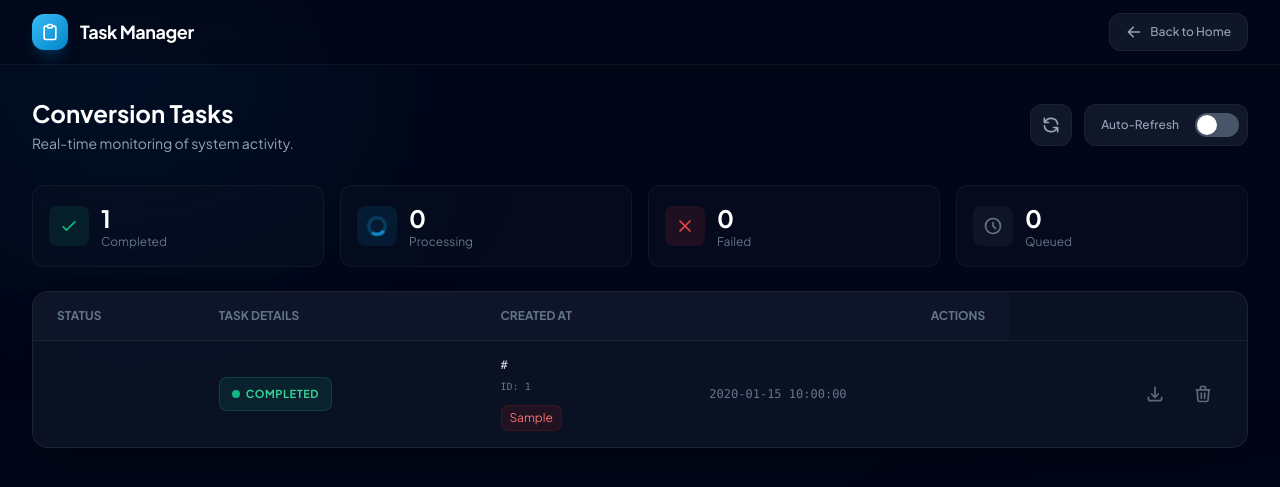
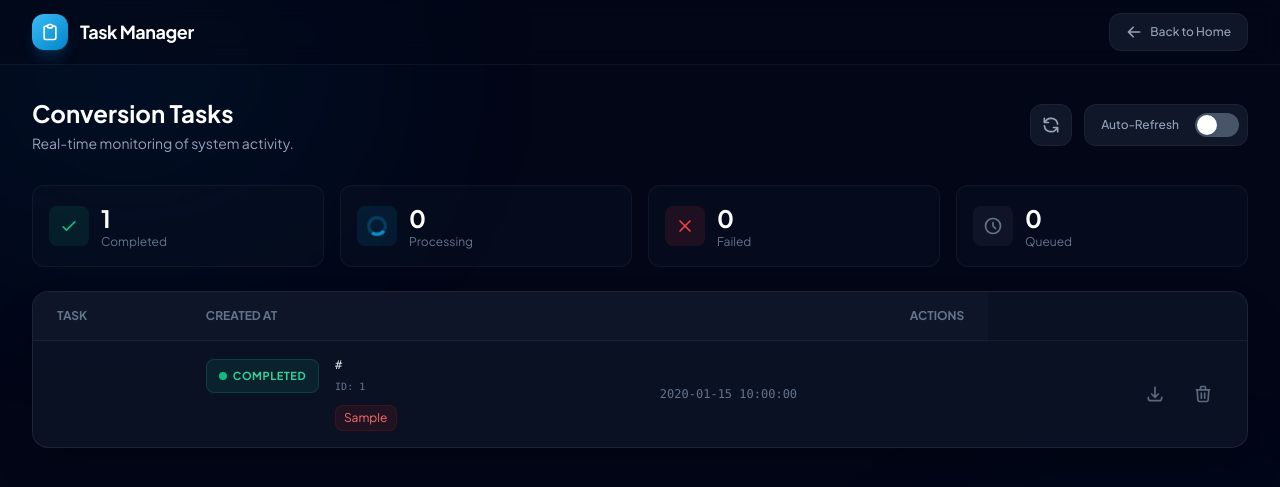
Before and after one commit to luzyver/Fetchly, a Flask app: page /admin/tasks in a window 1280 px wide. Shown: the top 487 px of the page. Run offline with Flask 3, Linux system fonts and the light colour scheme; tables that the repository leaves empty hold one stand-in row (values such as "Sample post"); some libraries are stand-ins or nearby versions.

Commit message:
style(templates): Remove xmlns attributes and simplify admin tasks table layout
- Remove xmlns="http://www.w3.org/2000/svg" attributes from SVG elements
- Remove aria-hidden="true" attribute from toggle switch span
- Consolidate "Status" and "Task Details" columns into single "Task" column
- Reorganize task table structure to display status badge and task details side-by-side
- Improve table layout readability by combining related information in unified column
- Reduce unnecessary HTML attributes for cleaner markup

```diff
--- a/templates/admin_tasks.html
+++ b/templates/admin_tasks.html
@@ -24,14 +24,14 @@
             <div class="flex items-center justify-between h-16">
                 <div class="flex items-center space-x-3">
                     <div class="w-9 h-9 rounded-xl bg-gradient-to-br from-brand-400 to-brand-600 flex items-center justify-center shadow-lg shadow-brand-500/20">
-                        <svg xmlns="http://www.w3.org/2000/svg" class="h-5 w-5 text-white" fill="none" viewBox="0 0 24 24" stroke="currentColor">
+                        <svg class="h-5 w-5 text-white" fill="none" viewBox="0 0 24 24" stroke="currentColor">
                             <path stroke-linecap="round" stroke-linejoin="round" stroke-width="2" d="M9 5H7a2 2 0 00-2 2v12a2 2 0 002 2h10a2 2 0 002-2V7a2 2 0 00-2-2h-2M9 5a2 2 0 002 2h2a2 2 0 002-2M9 5a2 2 0 012-2h2a2 2 0 012 2" />
                         </svg>
                     </div>
                     <span class="text-lg font-bold text-white tracking-tight">Task Manager</span>
                 </div>
                 <a href="/" class="btn-secondary group flex items-center px-4 py-2.5 rounded-xl bg-slate-800/50 hover:bg-slate-800 text-slate-400 hover:text-white transition-all text-xs font-medium border border-white/5">
-                    <svg xmlns="http://www.w3.org/2000/svg" class="h-4 w-4 mr-2 group-hover:-translate-x-0.5 transition-transform" viewBox="0 0 20 20" fill="currentColor">
+                    <svg class="h-4 w-4 mr-2 group-hover:-translate-x-0.5 transition-transform" viewBox="0 0 20 20" fill="currentColor">
                         <path fill-rule="evenodd" d="M9.707 16.707a1 1 0 01-1.414 0l-6-6a1 1 0 010-1.414l6-6a1 1 0 011.414 1.414L5.414 9H17a1 1 0 110 2H5.414l4.293 4.293a1 1 0 010 1.414z" clip-rule="evenodd" />
                     </svg>
                     Back to Home
@@ -55,7 +55,7 @@
                 <div class="flex items-center space-x-2 bg-slate-800/50 rounded-xl p-2 border border-white/5">
                     <span class="text-xs font-medium text-slate-400 px-2">Auto-Refresh</span>
                     <button id="autoRefreshToggle" onclick="toggleAutoRefresh()" class="relative inline-flex h-6 w-11 flex-shrink-0 cursor-pointer rounded-full border-2 border-transparent transition-colors duration-200 ease-in-out focus:outline-none bg-slate-600" role="switch" aria-checked="false">
-                        <span aria-hidden="true" class="translate-x-0 pointer-events-none inline-block h-5 w-5 transform rounded-full bg-white shadow ring-0 transition duration-200 ease-in-out"></span>
+                        <span class="translate-x-0 pointer-events-none inline-block h-5 w-5 transform rounded-full bg-white shadow ring-0 transition duration-200 ease-in-out"></span>
                     </button>
                 </div>
             </div>
@@ -119,8 +119,7 @@
                 <table class="w-full text-sm text-left text-slate-400">
                     <thead class="text-xs uppercase bg-slate-900/80 text-slate-500 font-semibold border-b border-white/5">
                         <tr>
-                            <th scope="col" class="px-6 py-4">Status</th>
-                            <th scope="col" class="px-6 py-4">Task Details</th>
+                            <th scope="col" class="px-6 py-4">Task</th>
                             <th scope="col" class="px-6 py-4">Created At</th>
                             <th scope="col" class="px-6 py-4 text-right">Actions</th>
                         </tr>
@@ -128,7 +127,9 @@
                     <tbody class="divide-y divide-white/5">
                         {% for task in tasks %}
                         <tr class="table-row hover:bg-white/[0.02] transition-colors group" data-task-id="{{ task.id }}">
-                            <td class="px-6 py-4 whitespace-nowrap">
+                            <td class="px-6 py-4">
+                                <div class="flex items-start gap-4">
+                                    <div class="flex-shrink-0 pt-0.5">
                                         {% if task.status == 'completed' %}
                                         <span class="status-badge inline-flex items-center gap-1.5 px-3 py-1.5 rounded-lg text-[11px] font-bold uppercase tracking-wider bg-emerald-500/10 text-emerald-400 border border-emerald-500/20">
                                             <span class="w-2 h-2 rounded-full bg-emerald-500"></span>
@@ -150,14 +151,14 @@
                                             Queued
                                         </span>
                                         {% endif %}
-                            </td>
-                            <td class="px-6 py-4">
-                                <div class="flex flex-col max-w-lg">
+                                    </div>
+                                    <div class="flex flex-col min-w-0 flex-1">
                                         <span class="text-slate-200 font-medium truncate font-mono text-xs" title="{{ task.url }}">{{ task.url }}</span>
                                         <span class="text-[10px] font-mono text-slate-500 mt-1">ID: {{ task.id }}</span>
                                         {% if task.error %}
-                                    <span class="text-xs text-red-400 mt-2 truncate bg-red-900/20 px-2 py-1 rounded-lg border border-red-900/30 w-fit" title="{{ task.error }}">{{ task.error }}</span>
+                                        <span class="text-xs text-red-400 mt-2 truncate bg-red-900/20 px-2 py-1 rounded-lg border border-red-900/30 w-fit max-w-md" title="{{ task.error }}">{{ task.error }}</span>
                                         {% endif %}
+                                    </div>
                                 </div>
                             </td>
                             <td class="px-6 py-4 whitespace-nowrap text-slate-500 text-xs font-mono">
@@ -167,13 +168,13 @@
                                 <div class="flex items-center justify-end space-x-2 opacity-60 group-hover:opacity-100 transition-opacity">
                                     {% if task.status == 'completed' %}
                                     <a href="/download/{{ task.id }}" class="btn-secondary p-2.5 text-slate-400 hover:text-emerald-400 hover:bg-emerald-500/10 rounded-lg transition-all" title="Download">
-                                        <svg xmlns="http://www.w3.org/2000/svg" class="h-5 w-5" fill="none" viewBox="0 0 24 24" stroke="currentColor">
+                                        <svg class="h-5 w-5" fill="none" viewBox="0 0 24 24" stroke="currentColor">
                                             <path stroke-linecap="round" stroke-linejoin="round" stroke-width="2" d="M4 16v1a3 3 0 003 3h10a3 3 0 003-3v-1m-4-4l-4 4m0 0l-4-4m4 4V4" />
                                         </svg>
                                     </a>
                                     {% endif %}
                                     <button onclick="deleteTask('{{ task.id }}')" class="btn-secondary p-2.5 text-slate-400 hover:text-red-400 hover:bg-red-500/10 rounded-lg transition-all" title="Delete">
-                                        <svg xmlns="http://www.w3.org/2000/svg" class="h-5 w-5" fill="none" viewBox="0 0 24 24" stroke="currentColor">
+                                        <svg class="h-5 w-5" fill="none" viewBox="0 0 24 24" stroke="currentColor">
                                             <path stroke-linecap="round" stroke-linejoin="round" stroke-width="2" d="M19 7l-.867 12.142A2 2 0 0116.138 21H7.862a2 2 0 01-1.995-1.858L5 7m5 4v6m4-6v6m1-10V4a1 1 0 00-1-1h-4a1 1 0 00-1 1v3M4 7h16" />
                                         </svg>
                                     </button>
@@ -214,7 +215,6 @@
 
                     <div class="flex items-center justify-between pt-3 border-t border-white/5">
                         <span class="text-[10px] text-slate-500 font-mono">{{ task.created_at }}</span>
-
                         <div class="flex gap-2">
                             {% if task.status == 'completed' %}
                             <a href="/download/{{ task.id }}" class="btn-secondary px-4 py-2.5 bg-emerald-500/10 hover:bg-emerald-500/20 text-emerald-400 rounded-lg text-xs font-bold transition-all border border-emerald-500/20">
```
Lines whose indentation alone changed are shown as unchanged.
